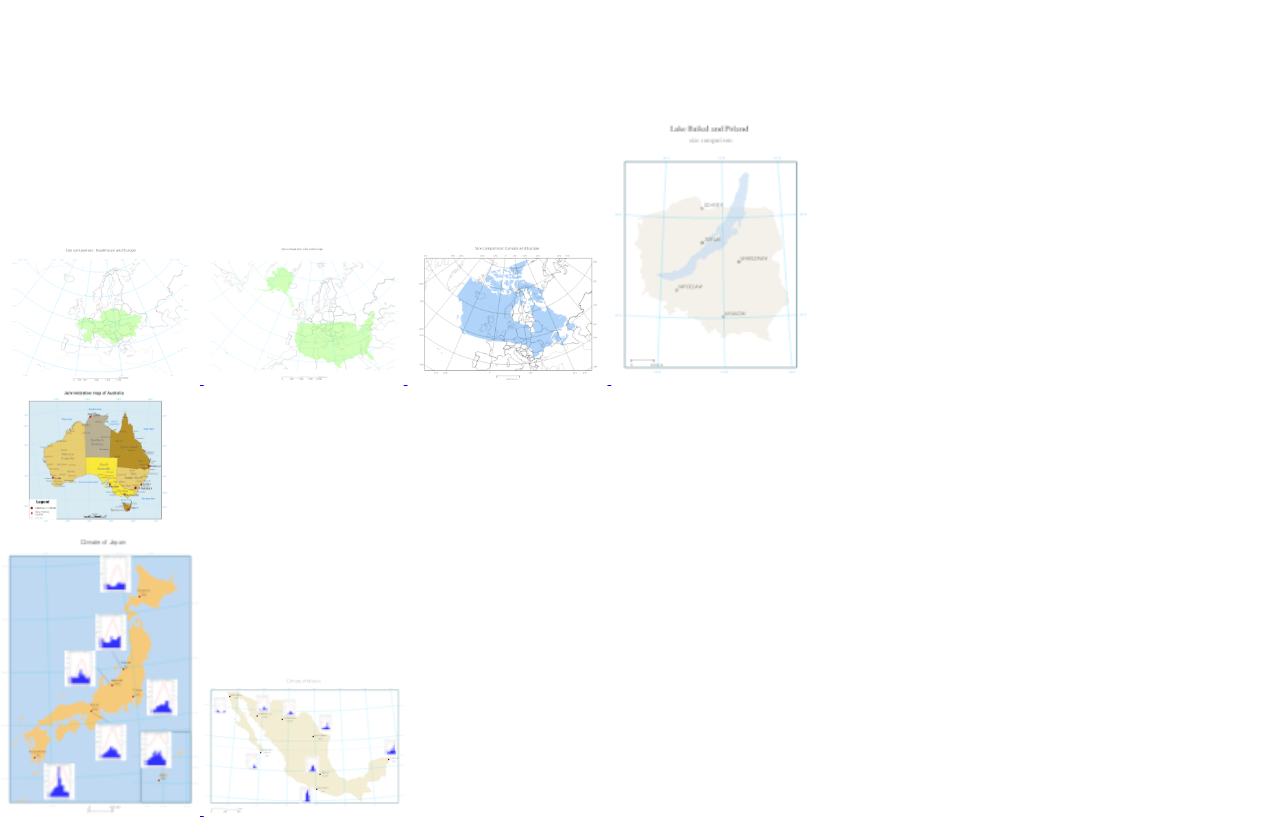
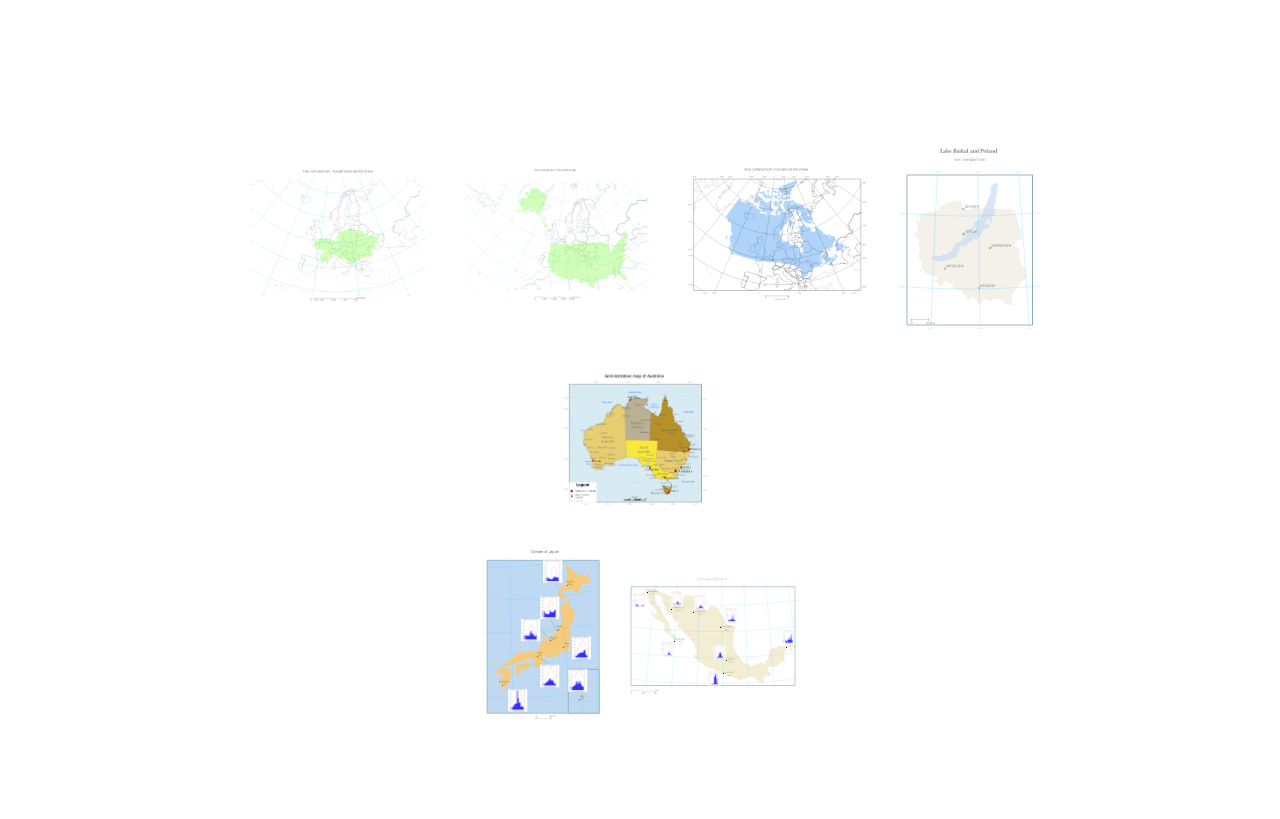
Before and after one commit to strpaw/gis-portfolio-page, a plain HTML site: page maps.html in a window 1280 px wide. Shown: the part 7460-8279 px from the top of the page. After the commit the page ends 8185 px from the top, so only its background shows below. Drawn offline with Linux system fonts and the light colour scheme.

Commit message:
maps: center maps

```diff
--- a/maps.html
+++ b/maps.html
@@ -30,40 +30,71 @@
       <img class="map" src="images/Mongolia_Administrative.png" alt="">
       <img class="map" src="images/Trans-Siberian_Railway.png" alt="">
 
-	  <a href="images/maps/size_Kazakhstan_Europe.png" target="_blank" title="Kazakhstan and Europe&#10;(opens large image in a new window)">
+		<div class="map-container">
+
+			<a href="images/maps/size_Kazakhstan_Europe.png"
+			   target="_blank"
+			   title="Kazakhstan and Europe&#10;(opens large image in a new window)">
 			   <img class="map-thumb"
 					src="images/maps/size_Kazakhstan_Europe_thumb.png"
 					alt="Size comparision: Kazakhstan and Europe">
+			</a>
 
-	  <a href="images/maps/size_USA_Europe.png" target="_blank" title="USA and Europe&#10;(opens large image in a new window)">
+			<a href="images/maps/size_USA_Europe.png"
+			   target="_blank"
+			   title="USA and Europe&#10;(opens large image in a new window)">
 			   <img class="map-thumb"
 					src="images/maps/size_USA_Europe_thumb.png"
 					alt="Size comparision: USA and Europe">
+			</a>
 
-	  <a href="images/maps/size_Canada_Europe.png" target="_blank" title="Canada and Europe&#10;(opens large image in a new window)">
+			<a href="images/maps/size_Canada_Europe.png"
+			   target="_blank"
+			   title="Canada and Europe&#10;(opens large image in a new window)">
 			   <img class="map-thumb"
 					src="images/maps/size_Canada_Europe_thumb.png"
 					alt="Size comparision: Canada and Europe">
+			</a>
 
-	  <a href="images/maps/size_Baikal_Poland.png" target="_blank" title="Lake Baikal and Poland&#10;(opens large image in a new window)">
+			<a href="images/maps/size_Baikal_Poland.png"
+			   target="_blank"
+			   title="Lake Baikal and Poland&#10;(opens large image in a new window)">
 			   <img class="map-thumb"
 					src="images/maps/size_Baikal_Poland_thumb.png"
 					alt="Size comparision: Lake Baikal and Poland">
-	  <br>
-	  <a href="images/maps/administrative_Australia.png" target="_blank" title="Administrative Australia&#10;(opens large image in a new window)">
+			</a>
+		</div>
+
+		<div class="map-container">
+
+			<a href="images/maps/administrative_Australia.png"
+			   target="_blank"
+			   title="Administrative Australia&#10;(opens large image in a new window)">
 				<img class="map-thumb"
 					 src="images/maps/administrative_Australia.png"
 					 alt="Administrative map of Australia">
+			</a>
 
-	  <br>
-	  <a href="images/maps/climate_Japan.png" target="_blank" title="Japan climate&#10;(opens large image in a new window)">
+		</div>
+
+		<div class="map-container">
+
+			<a href="images/maps/climate_Japan.png"
+			   target="_blank"
+			   title="Japan climate&#10;(opens large image in a new window)">
 			   <img class="map-thumb"
 				    src="images/maps/climate_Japan_thumb.png"
 				    alt="Japan climate">
+			</a>
 
-	  <a href="images/maps/climate_Mexico.png" target="_blank" title="Mexico climate&#10;(opens large image in a new window)">
+			<a href="images/maps/climate_Mexico.png"
+			   target="_blank"
+			   title="Mexico climate&#10;(opens large image in a new window)">
 			   <img class="map-thumb"
 				    src="images/maps/climate_Mexico_thumb.png"
 				    alt="Japan climate">
+			</a>
+		</div>
+
   </body>
 </html>
--- a/style.css
+++ b/style.css
@@ -181,11 +181,23 @@ td, th {
   background-color: #eee;
 }
 
+.map-container {
+    display: flex;
+    flex-wrap: wrap;
+    justify-content: center;
+    gap: 20px;
+	align-items: center;
+    margin-top: 30px;
+}
+
+.map-container a {
+    display: block;
+}
 
 .map-thumb {
     width: 100%;
     max-width: 200px;
-    cursor: pointer;
+	cursor: pointer;
     transition: 0.2s;
 }
 
```
Lines whose indentation alone changed are shown as unchanged.
